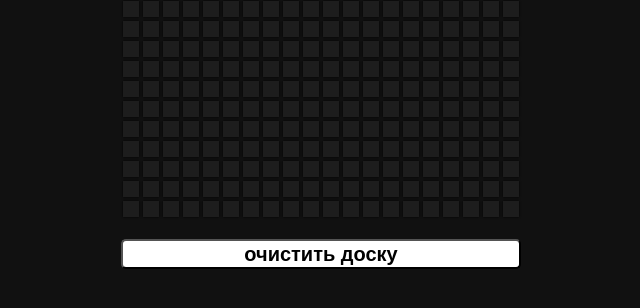
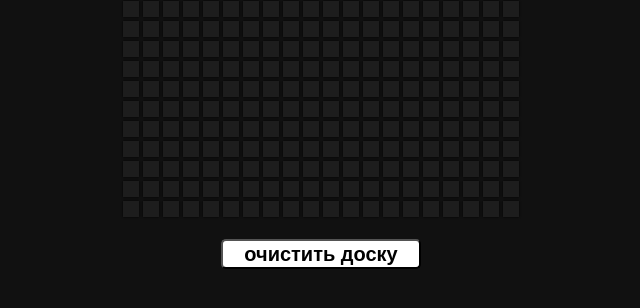
Before and after one commit to interind/04-board-sources, a plain HTML site: page index.html in a window 1280 px wide. Shown: the part 416-724 px from the top of the page, without its empty margins (319-959 px from the left). Drawn offline with Linux system fonts and the light colour scheme.

Commit message:
button width

```diff
--- a/styles.css
+++ b/styles.css
@@ -40,7 +40,7 @@
   margin-top: 20px;
   max-width: 400px;
   height: 30px;
-  width: 100%;
+  width: 200px;
   font-size: 20px;
   font-family: Arial, Helvetica, sans-serif;
   font-weight: 600;
```
